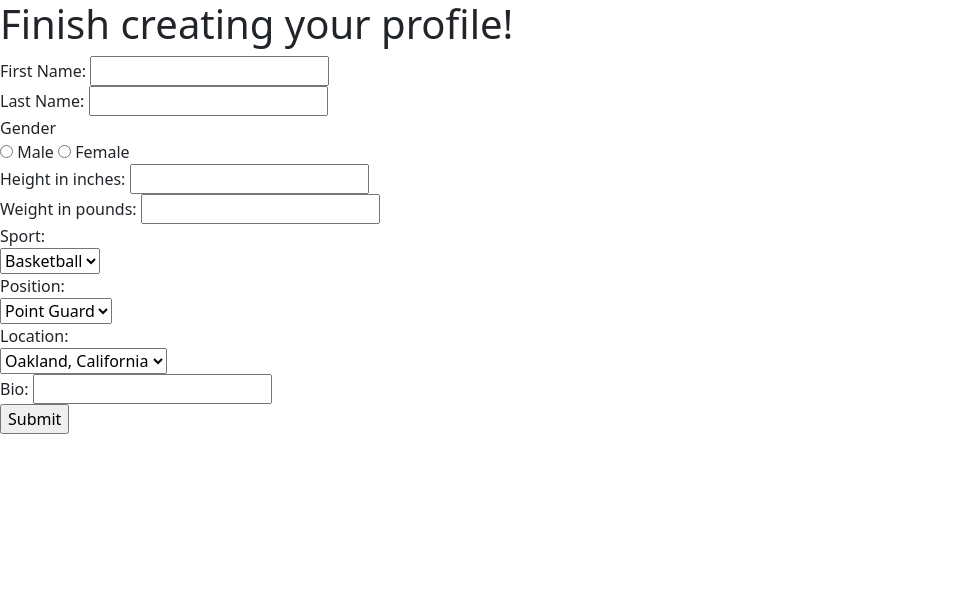
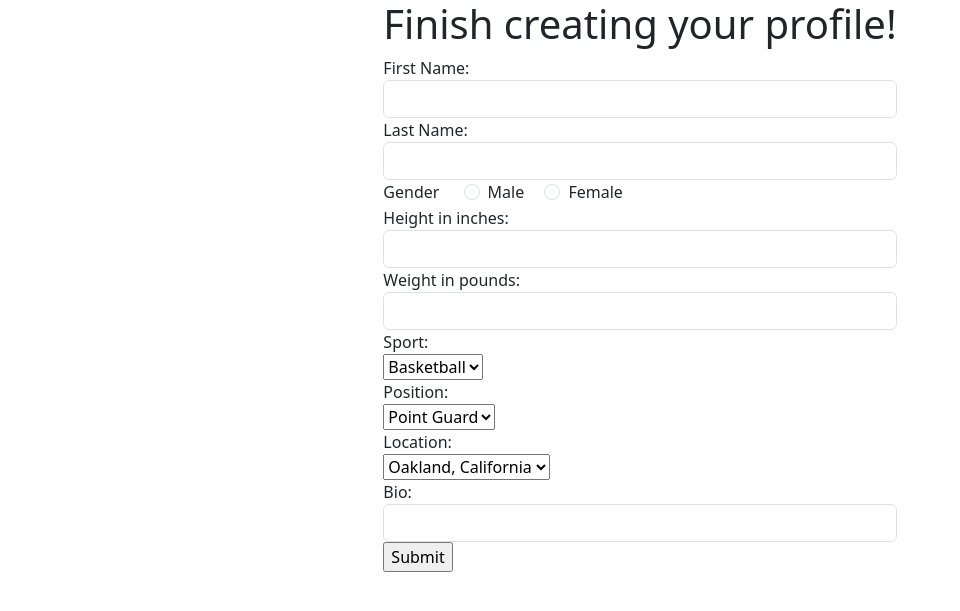
Before and after one commit to iareadrian/HB-college-athlete-recruiting, a Flask app: page /complete-student-profile in a window 1280 px wide. Shown: the top 611 px of the page, without its empty margins (0-960 px from the left). Run offline with Flask 2, Linux system fonts and the light colour scheme.

Commit message:
Formatting complete student profile page

```diff
--- a/templates/base.html
+++ b/templates/base.html
@@ -13,14 +13,15 @@
 
     </head>
     <body>
-        <div class="container"></div>
         {% for msg in get_flashed_messages() %}
             <p class="flash-msg">
                 {{ msg }}
             </p>
         {% endfor %}
 
-        {% block body %}{% endblock %}
+        <div class="container">
+            {% block body %}{% endblock %}
+        </div>
 
         {% block after_body %}{% endblock %}
 
--- a/templates/complete-student-profile.html
+++ b/templates/complete-student-profile.html
@@ -3,36 +3,38 @@
 {% block title %} Finish Registration {% endblock %}
 
 {% block body %}
+<div class="row">
+    <div class="d-flex justify-content-center">
+    <form action="/complete-student-profile" method="POST">
         <h1>Finish creating your profile!</h1>
-
-<form action="/complete-student-profile" method="POST">
             <div>
                 <label for="fname">First Name:</label>
-        <input type="text" id="fname" name="fname">
+                <input type="text" id="fname" name="fname" class="form-control">
             </div>
             <div>
                 <label for="lname">Last Name:</label>
-        <input type="text" id="lname" name="lname">
+                <input type="text" id="lname" name="lname" class="form-control">
             </div>
-    <label for="gender">Gender</label>
-    <div id="gender">
-        <input type="radio" name="gender" value="male" id="male">
-        <label for="male">Male</label>
-
-        <input type="radio" name="gender" value="female" id="female">
-        <label for="female">Female</label>
+            <label for="gender" style="margin-right: 20px;">Gender</label>
+            <div class="form-check form-check-inline" id="gender">
+                <input class="form-check-input" type="radio" name="gender" value="male" id="male">
+                <label class="form-check-label" for="male">Male</label>
+            </div>
+            <div class="form-check form-check-inline" id="gender">
+                <input class="form-check-input" type="radio" name="gender" value="female" id="female">
+                <label class="form-check-label" for="female">Female</label>
             </div>
             <div>
                 <label for="height">Height in inches:</label>
-        <input type="text" id="height" name="height">
+                <input type="text" id="height" name="height" class="form-control">
             </div>
             <div>
                 <label for="weight">Weight in pounds:</label>
-        <input type="text" id="weight" name="weight">
+                <input type="text" id="weight" name="weight" class="form-control">
             </div>
             <label for="sport">Sport:</label>
             <div id="sport"><!--dropdown menu-->
-        <select name="sport" id="sport">
+                <select class="custom-select" name="sport" id="sport">
                     <option value="basketball">Basketball</option>
                 </select>
             </div>
@@ -51,10 +53,12 @@
             </div>
             <div>
                 <label for="bio">Bio:</label>
-        <input type="text" id="bio" name="bio">
+                <input type="text" id="bio" name="bio" class="form-control">
             </div>
             <div>
                 <input type="submit">
             </div>
         </form>
+    </div>
+</div>
 {% endblock %}
```
Also changed, not shown: templates/homepage.html (+15 -16 lines). Lines whose indentation alone changed are shown as unchanged.
